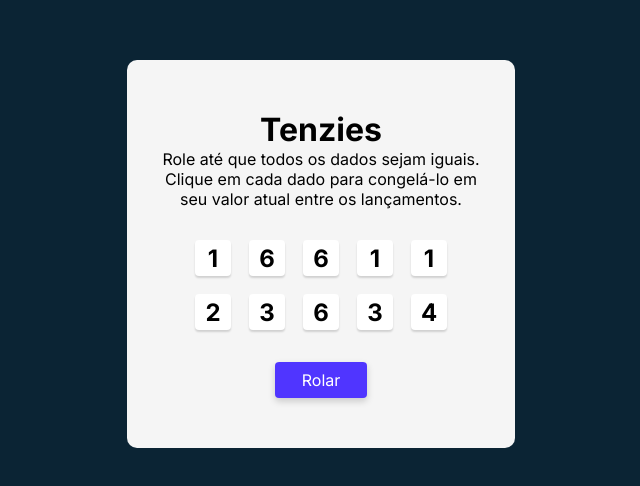
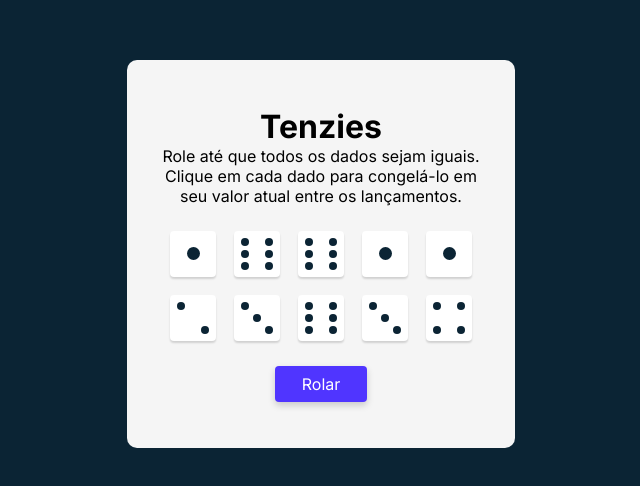
Before and after one commit to Juranda/TenziesScrimba, a React (Vite) app: page / in a window 1280 px wide. Shown: the part 146-632 px from the top of the page, without its empty margins (319-959 px from the left). Built offline with nearby package versions, Linux system fonts and the light colour scheme.

Commit message:
Publicação do app para github pages

```diff
--- a/package.json
+++ b/package.json
@@ -2,8 +2,11 @@
   "name": "tenziesscrimba",
   "private": true,
   "version": "0.0.0",
+  "homepage": "https://Juranda.github.io/TenziesScrimba",
   "type": "module",
   "scripts": {
+    "predeploy": "npm run build",
+    "deploy": "gh-pages -d build",
     "dev": "vite",
     "build": "vite build",
     "preview": "vite preview"
@@ -17,6 +20,7 @@
     "@types/react": "^18.0.27",
     "@types/react-dom": "^18.0.10",
     "@vitejs/plugin-react": "^3.1.0",
+    "gh-pages": "^5.0.0",
     "vite": "^4.1.0"
   }
 }
--- a/src/components/Dice.jsx
+++ b/src/components/Dice.jsx
@@ -1,7 +1,17 @@
 export default function Dice({ onClick, value, isHeld }) {
+
+
     return (
-        <div onClick={onClick} className={isHeld ? "dice dice-held" : "dice"}>
-            <h2>{value}</h2>
+        <div onClick={onClick} className={isHeld ? `dice dice-${value} dice-held` : `dice dice-${value}`}>
+            <span></span>
+            <span></span>
+            <span></span>
+            <span></span>
+            <span></span>
+            <span></span>
+            <span></span>
+            <span></span>
+            <span></span>
         </div>
     );
 }
--- /dev/null
+++ b/src/dice.css
@@ -0,0 +1,72 @@
+.dice {
+    height: 36px;
+    width: 36px;
+    background: #FFFFFF;
+    box-shadow: 0px 2px 2px rgba(0, 0, 0, 0.15);
+    border-radius: 4px;
+    cursor: pointer;
+    padding: 5px;
+
+    display: grid;
+    grid-template: repeat(3, 1fr) / repeat(3, 1fr);
+    align-items: center;
+    justify-items: center;
+    transition: ease .1s;
+}
+
+.dice:active {
+    transform: scale(1.2);
+}
+
+.dice-held {
+    background-color: #59E391;
+}
+
+.dice span {
+    height: 8px;
+    width: 8px;
+    background-color: #0B2434;
+    border-radius: 50%;
+    visibility: hidden;
+}
+
+.dice.dice-1 span:nth-child(5) {
+    visibility: visible;
+    height: 13px;
+    width: 13px;
+}
+
+.dice.dice-2 span:nth-child(1),
+.dice.dice-2 span:nth-child(9) {
+    visibility: visible;
+}
+
+.dice.dice-3 span:nth-child(1),
+.dice.dice-3 span:nth-child(5),
+.dice.dice-3 span:nth-child(9) {
+    visibility: visible;
+}
+
+.dice.dice-4 span:nth-child(1),
+.dice.dice-4 span:nth-child(3),
+.dice.dice-4 span:nth-child(7),
+.dice.dice-4 span:nth-child(9) {
+    visibility: visible;
+}
+
+.dice.dice-5 span:nth-child(1),
+.dice.dice-5 span:nth-child(3),
+.dice.dice-5 span:nth-child(5),
+.dice.dice-5 span:nth-child(7),
+.dice.dice-5 span:nth-child(9) {
+    visibility: visible;
+}
+
+.dice.dice-6 span:nth-child(1),
+.dice.dice-6 span:nth-child(3),
+.dice.dice-6 span:nth-child(4),
+.dice.dice-6 span:nth-child(6),
+.dice.dice-6 span:nth-child(7),
+.dice.dice-6 span:nth-child(9) {
+    visibility: visible;
+}
--- a/src/index.css
+++ b/src/index.css
@@ -1,4 +1,5 @@
 @import url('https://fonts.googleapis.com/css2?family=Inter:wght@400;700&display=swap');
+@import url('./dice.css');
 
 :root {
     --min-game-size: 320px;
@@ -38,6 +39,7 @@ button {
     align-items: center;
     padding: 34px;
     position: relative;
+    overflow: hidden;
 }
 
 .top-texts {
@@ -48,28 +50,6 @@ button {
     display: grid;
     grid-template: repeat(2, 1fr) / repeat(5, 1fr);
     gap: 18px;
-}
-
-.dice {
-    height: 36px;
-    width: 36px;
-    background: #FFFFFF;
-    box-shadow: 0px 2px 2px rgba(0, 0, 0, 0.15);
-    border-radius: 4px;
-    cursor: pointer;
-
-    display: flex;
-    justify-content: center;
-    align-items: center;
-    transition: ease .1s;
-}
-
-.dice:active {
-    transform: scale(1.2);
-}
-
-.dice-held {
-    background-color: #59E391;
 }
 
 .buttons {
```
Also changed, not shown: 1 other file (tests, documents, lock files or other folders).
